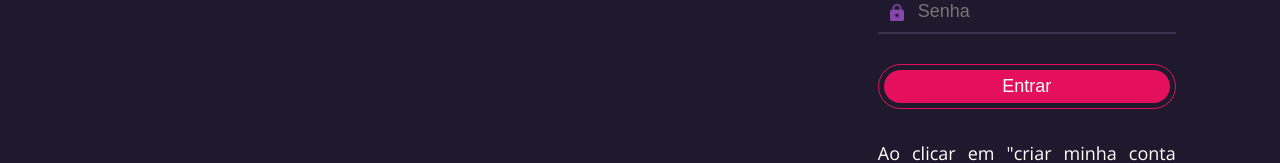
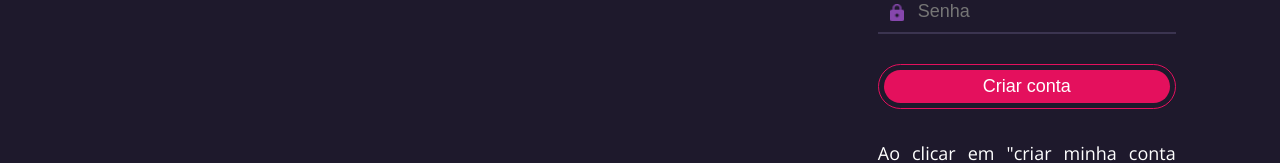
Before and after one commit to rochamariza/dio-clone-react, a React (Create React App) app: page /cadastro in a window 1280 px wide. Shown: the part 419-582 px from the top of the page. Built offline with nearby package versions, Linux system fonts and the light colour scheme.

Commit message:
Atualizei o link dos forms por ser somente um clone sem autenticação

```diff
--- a/src/components/form-button/form-button.jsx
+++ b/src/components/form-button/form-button.jsx
@@ -1,10 +1,10 @@
 import React from 'react'
 import styles from './form-button.module.css'
 
-export const FormBtn = () => {
+export const FormBtn = ({text}) => {
   return (
-    <button className={styles["form-btn"]}>
-                            <div>Entrar</div>
+    <button type="submit" className={styles["form-btn"]}>
+                            <div>{text}</div>
                         </button>
   )
 }
--- a/src/components/input/input.jsx
+++ b/src/components/input/input.jsx
@@ -4,7 +4,7 @@ import styles from './input.module.css'
 export const Input = ({src, type, ph}) => {
   return (
     <div className={styles["input-logo"]}>
-        <img src={src} alt='input-logo'/><input type={type} placeholder={ph} required/>
+        <img src={src} alt='input-logo'/><input type={type} placeholder={ph}/>
     </div>
   )
 }
--- a/src/pages/cadastro/cadastro.jsx
+++ b/src/pages/cadastro/cadastro.jsx
@@ -5,8 +5,10 @@ import senha from "../../assets/imgs/password.png"
 import user from '../../assets/imgs/user.png'
 import { Input } from "../../components/input/input";
 import { FormBtn } from "../../components/form-button/form-button";
+import { useNavigate } from "react-router";
 
 export const Cadastro = () =>{
+    const navigate = useNavigate()
     return (
         <>
             <Nav />
@@ -15,11 +17,11 @@ export const Cadastro = () =>{
                 <div className={styles["cadastro-form"]}>
                     <h1>Comece agora grátis</h1>
                     <h3>Crie sua conta e make the change._</h3>
-                    <form>
+                    <form action="/login">
                         <Input src={user} ph="Nome Completo" type="text"/>
                         <Input src={email} ph="E-mail" type="text"/>
                         <Input src={senha} ph="Senha" type="password"/>
-                        <FormBtn />
+                        <FormBtn text="Criar conta"/>
                     </form>
                     <h4>Ao clicar em "criar minha conta grátis", declaro que aceito as Políticas de Privacidade e os Termos de Uso da DIO.</h4>
                     <div className={styles["extra-info"]}>
--- a/src/pages/login/login.jsx
+++ b/src/pages/login/login.jsx
@@ -14,10 +14,10 @@ export const Login = () =>{
                 <div className={styles["login-form"]}>
                     <h1>Faça seu cadastro</h1>
                     <h3>Faça seu login e make the change._</h3>
-                    <form>
+                    <form action="/">
                         <Input src={email} ph="E-mail" type="text"/>
                         <Input src={senha} ph="Senha" type="password"/>
-                        <FormBtn />
+                        <FormBtn text="Entrar"/>
                     </form>
                     <div className={styles["extra-info"]}>
                         <a className={styles["esqueci"]} href="/esqueci-a-senha">Esqueci minha senha</a>
```
